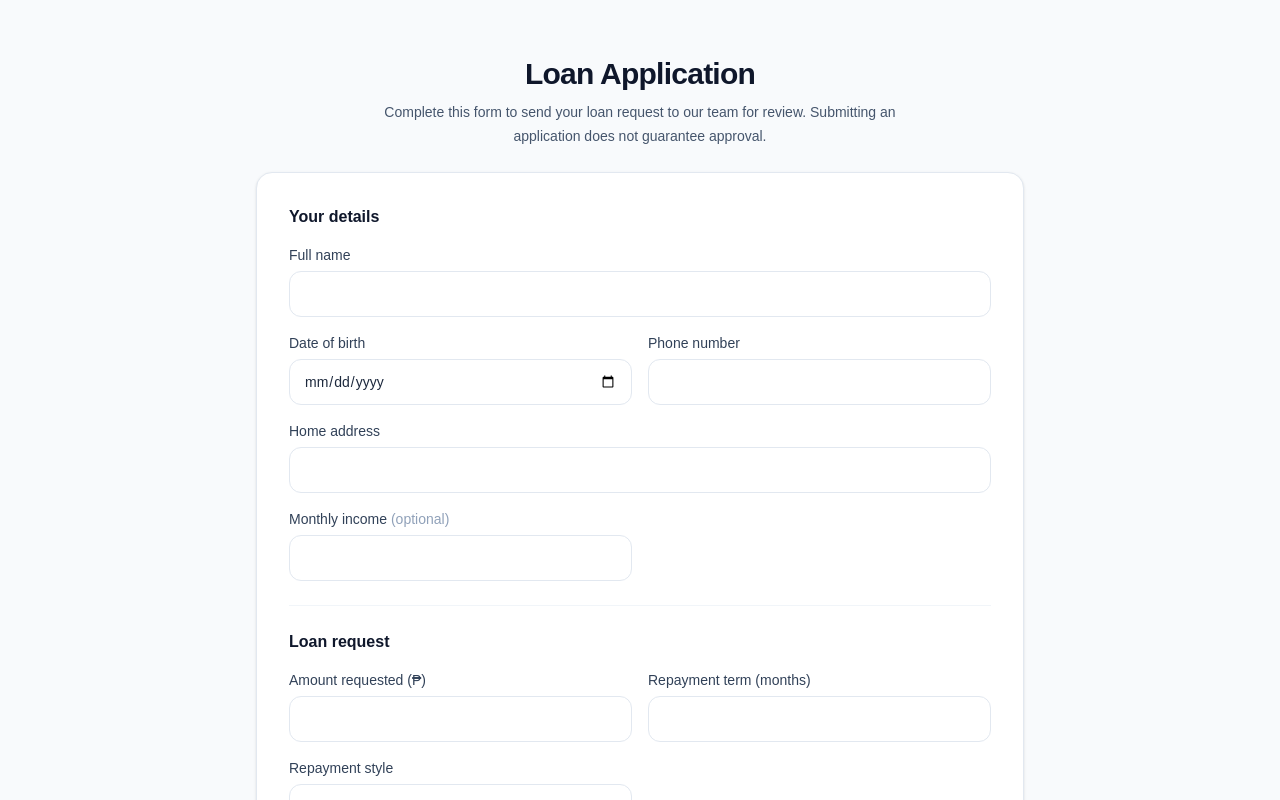
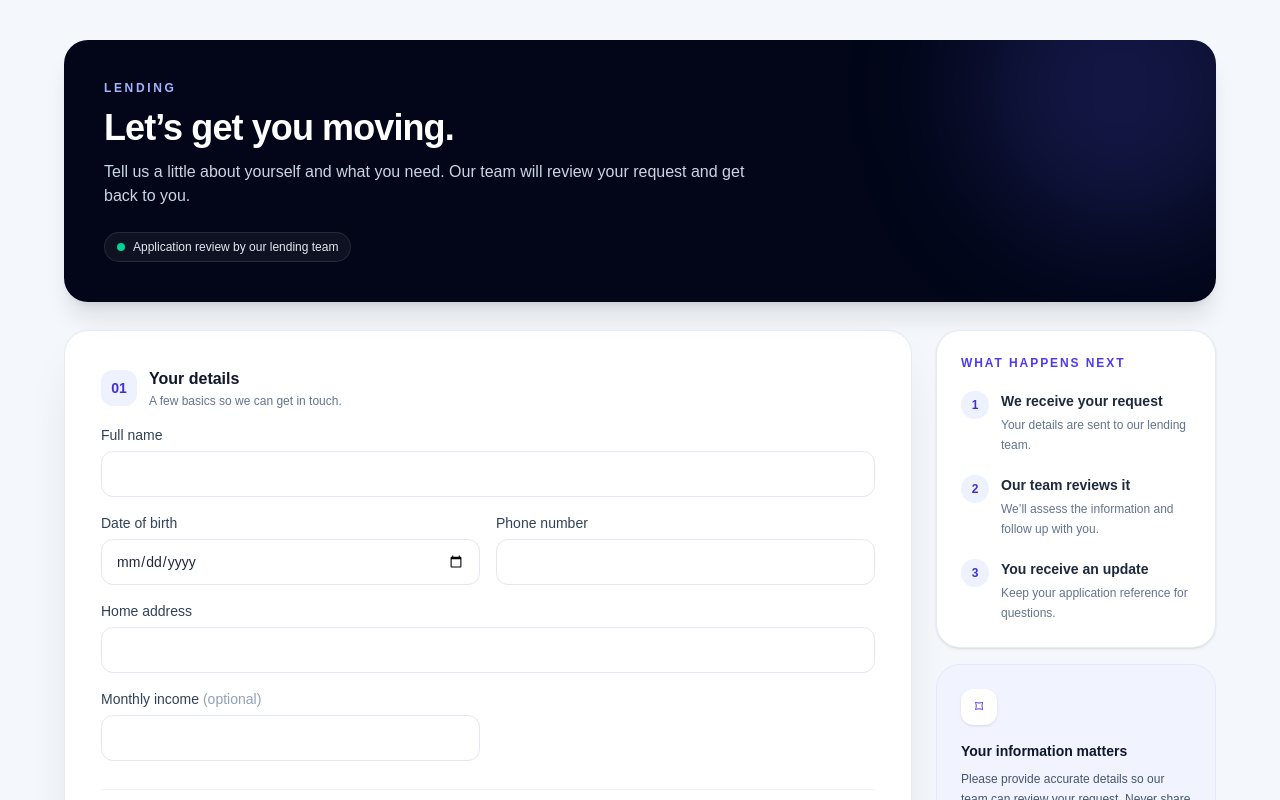
Before and after one commit to OggyYggo/MaiBuddy_Lending, a Next.js app: page /apply in a window 1280 px wide. Shown: the top 800 px of the page. Built offline with nearby package versions, Linux system fonts and the light colour scheme; no server answers; the database is empty.

Commit message:
Updated Application Form

```diff
--- a/app/apply/page.tsx
+++ b/app/apply/page.tsx
@@ -102,13 +102,16 @@ export default function PublicApplicationPage() {
     : []
 
   return (
-    <main className="min-h-screen bg-slate-50 px-4 py-8 text-slate-800 sm:py-12">
-      <div className="mx-auto max-w-3xl">
-        <header className="mb-6 text-center">
-          <h1 className="mt-2 text-2xl font-bold tracking-tight text-slate-900 sm:text-3xl">Loan Application</h1>
-          <p className="mx-auto mt-2 max-w-xl text-sm leading-6 text-slate-600">
-            Complete this form to send your loan request to our team for review. Submitting an application does not guarantee approval.
-          </p>
+    <main className="min-h-screen bg-[#f4f7fb] px-4 py-6 text-slate-800 sm:px-6 sm:py-10">
+      <div className="mx-auto max-w-6xl">
+        <header className="relative mb-7 overflow-hidden rounded-3xl bg-slate-950 px-6 py-8 text-white shadow-xl shadow-slate-900/10 sm:px-10 sm:py-10">
+          <div className="absolute -right-12 -top-24 h-72 w-72 rounded-full bg-indigo-500/20 blur-3xl" />
+          <div className="relative">
+            <p className="text-xs font-semibold uppercase tracking-[0.22em] text-indigo-300">Lending</p>
+            <h1 className="mt-3 text-3xl font-bold tracking-tight sm:text-4xl">Let’s get you moving.</h1>
+            <p className="mt-3 max-w-2xl text-sm leading-6 text-slate-300 sm:text-base">Tell us a little about yourself and what you need. Our team will review your request and get back to you.</p>
+            <div className="mt-6 inline-flex items-center gap-2 rounded-full border border-white/10 bg-white/5 px-3 py-1.5 text-xs font-medium text-slate-200"><span className="h-2 w-2 rounded-full bg-emerald-400" /> Application review by our lending team</div>
+          </div>
         </header>
 
         {reference ? (
@@ -120,11 +123,12 @@ export default function PublicApplicationPage() {
             <p className="mt-4 text-xs text-slate-500">You may close this page. Please Contact if you have questions about your application.</p>
           </section>
         ) : (
-          <form onSubmit={handleSubmit} className="space-y-6 rounded-2xl border border-slate-200 bg-white p-5 shadow-sm sm:p-8">
+          <div className="grid items-start gap-6 lg:grid-cols-[minmax(0,1fr)_280px]">
+          <form onSubmit={handleSubmit} className="space-y-7 rounded-3xl border border-slate-200/80 bg-white p-5 shadow-[0_18px_55px_-30px_rgba(15,23,42,0.24)] sm:p-8 lg:p-9">
             {error && <div role="alert" className="rounded-xl border border-rose-200 bg-rose-50 px-4 py-3 text-sm text-rose-700">{error}</div>}
 
             <section>
-              <h2 className="text-base font-semibold text-slate-900">Your details</h2>
+              <div className="mb-4 flex items-center gap-3"><span className="flex h-9 w-9 items-center justify-center rounded-xl bg-indigo-50 text-sm font-bold text-indigo-700">01</span><div><h2 className="text-base font-semibold text-slate-900">Your details</h2><p className="mt-0.5 text-xs text-slate-500">A few basics so we can get in touch.</p></div></div>
               <div className="mt-4 grid grid-cols-1 gap-4 sm:grid-cols-2">
                 <label className={`${labelClass} sm:col-span-2`}>
                   Full name
@@ -149,8 +153,8 @@ export default function PublicApplicationPage() {
               </div>
             </section>
 
-            <section className="border-t border-slate-100 pt-6">
-              <h2 className="text-base font-semibold text-slate-900">Loan request</h2>
+            <section className="border-t border-slate-100 pt-7">
+              <div className="mb-4 flex items-center gap-3"><span className="flex h-9 w-9 items-center justify-center rounded-xl bg-indigo-50 text-sm font-bold text-indigo-700">02</span><div><h2 className="text-base font-semibold text-slate-900">Loan request</h2><p className="mt-0.5 text-xs text-slate-500">Share the amount and repayment plan you have in mind.</p></div></div>
               <div className="mt-4 grid grid-cols-1 gap-4 sm:grid-cols-2">
                 <label className={labelClass}>
                   Amount requested (₱)
@@ -208,6 +212,22 @@ export default function PublicApplicationPage() {
             </button>
             <p className="text-center text-xs text-slate-400">Your request will be marked In Review until an administrator checks it.</p>
           </form>
+          <aside className="space-y-4 lg:sticky lg:top-6">
+            <section className="rounded-3xl border border-slate-200/80 bg-white p-6 shadow-sm">
+              <p className="text-xs font-semibold uppercase tracking-[0.16em] text-indigo-600">What happens next</p>
+              <ol className="mt-5 space-y-5">
+                <li className="flex gap-3"><span className="flex h-7 w-7 shrink-0 items-center justify-center rounded-full bg-indigo-50 text-xs font-bold text-indigo-700">1</span><div><p className="text-sm font-semibold text-slate-800">We receive your request</p><p className="mt-1 text-xs leading-5 text-slate-500">Your details are sent to our lending team.</p></div></li>
+                <li className="flex gap-3"><span className="flex h-7 w-7 shrink-0 items-center justify-center rounded-full bg-indigo-50 text-xs font-bold text-indigo-700">2</span><div><p className="text-sm font-semibold text-slate-800">Our team reviews it</p><p className="mt-1 text-xs leading-5 text-slate-500">We’ll assess the information and follow up with you.</p></div></li>
+                <li className="flex gap-3"><span className="flex h-7 w-7 shrink-0 items-center justify-center rounded-full bg-indigo-50 text-xs font-bold text-indigo-700">3</span><div><p className="text-sm font-semibold text-slate-800">You receive an update</p><p className="mt-1 text-xs leading-5 text-slate-500">Keep your application reference for questions.</p></div></li>
+              </ol>
+            </section>
+            <section className="rounded-3xl border border-indigo-100 bg-indigo-50/70 p-6">
+              <div className="flex h-9 w-9 items-center justify-center rounded-xl bg-white text-indigo-700 shadow-sm" aria-hidden="true">⌑</div>
+              <h2 className="mt-4 text-sm font-semibold text-slate-900">Your information matters</h2>
+              <p className="mt-2 text-xs leading-5 text-slate-600">Please provide accurate details so our team can review your request. Never share passwords or online banking credentials.</p>
+            </section>
+          </aside>
+          </div>
         )}
       </div>
     </main>
```
